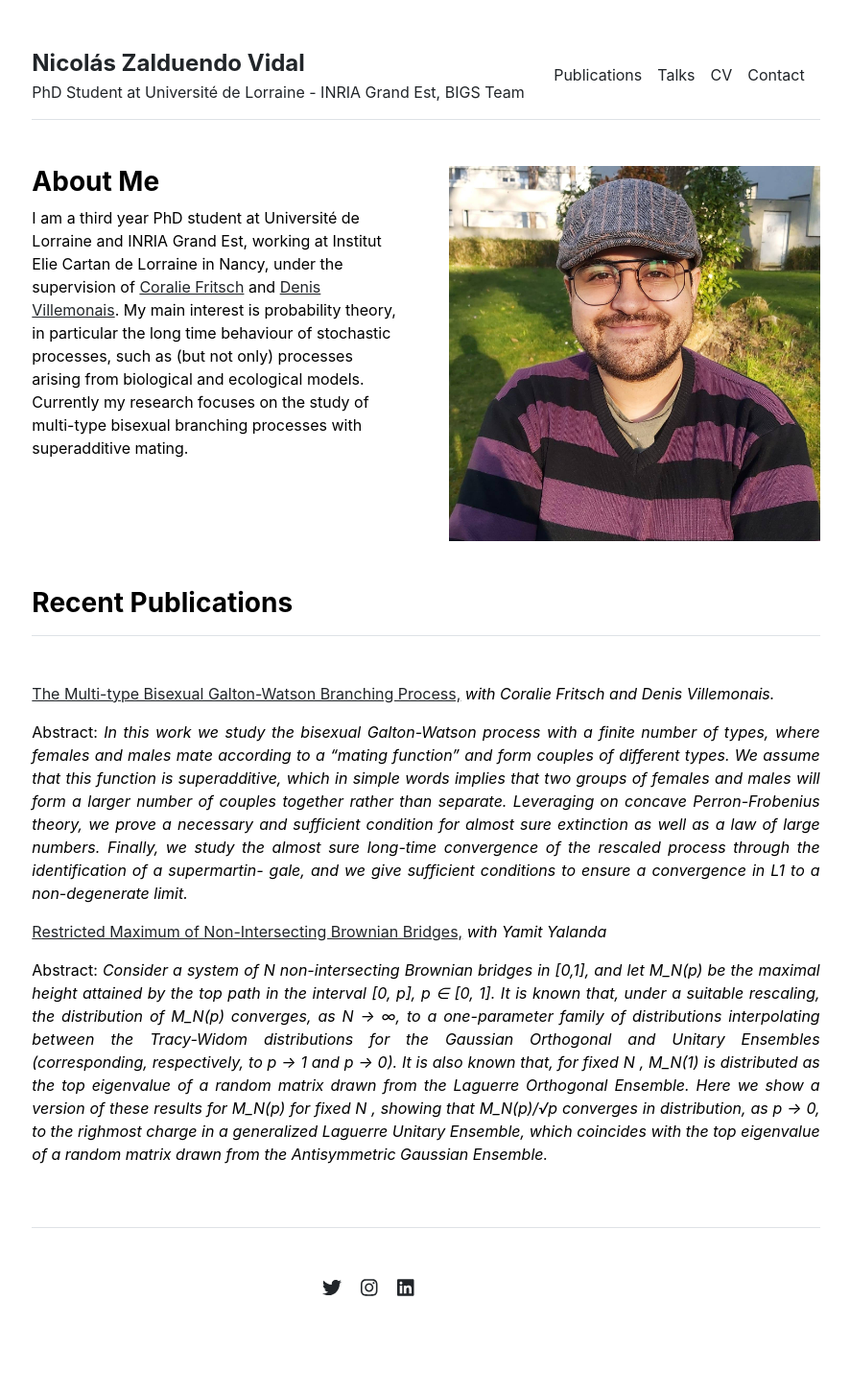
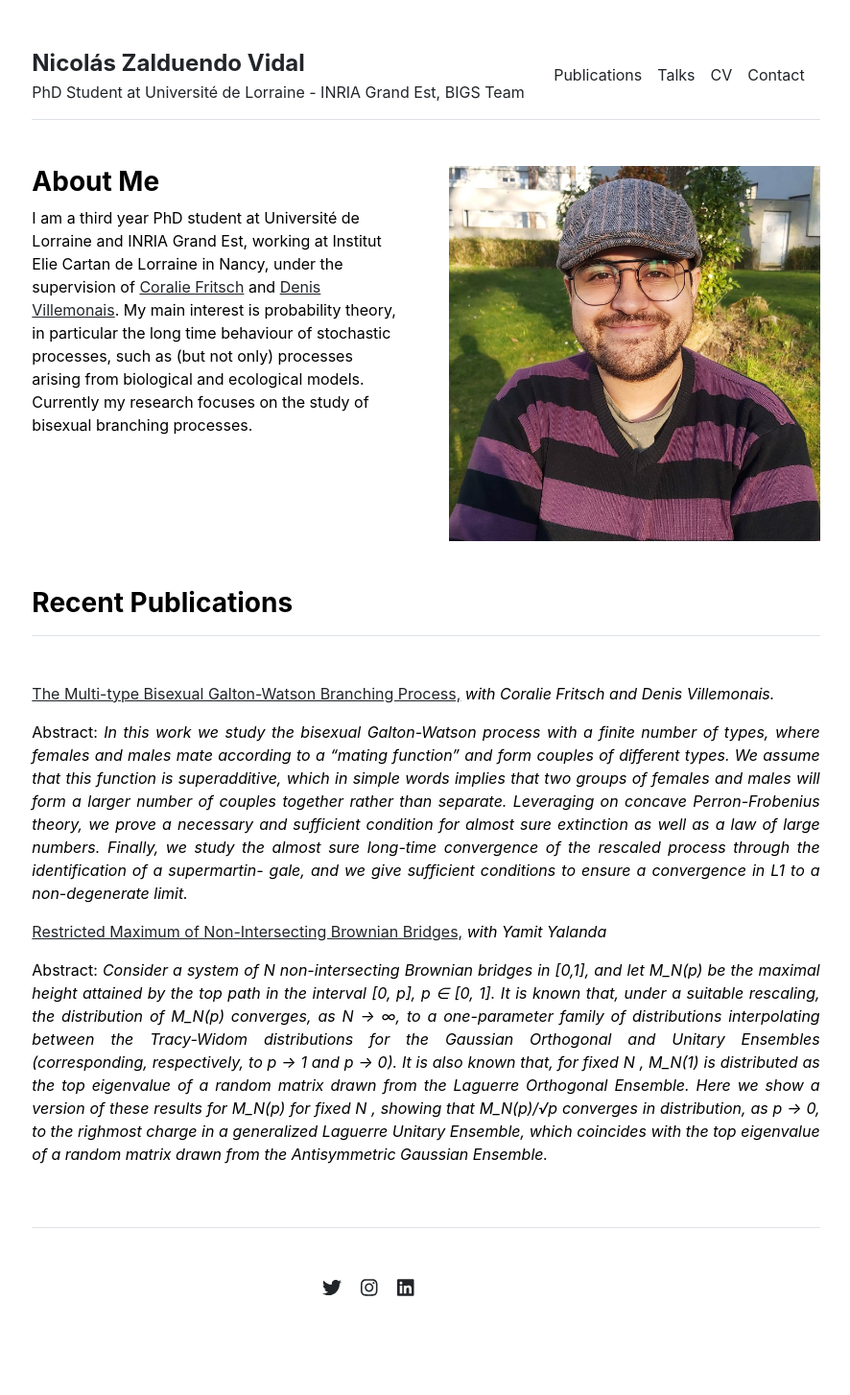
Before and after one commit to nzalduendo/nzalduendo.github.io, a Jekyll site: the page built from index.md, in a window 1280 px wide. Shown: the whole page at 96% size, without its empty margins (196-1082 px from the left). Built offline with Jekyll 4.4.1, drawn with Linux system fonts in a browser that asks for light colours.

Commit message:
Update index.md

```diff
--- a/index.md
+++ b/index.md
@@ -3,4 +3,4 @@ layout: home
 title: "Home"
 ---
 
-I am a third year PhD student at Université de Lorraine and INRIA Grand Est, working at Institut Elie Cartan de Lorraine in Nancy, under the supervision of <a href='http://coralie-fritsch.perso.math.cnrs.fr'>Coralie Fritsch</a> and <a href='http://www.normalesup.org/~villemonais/'>Denis Villemonais</a>. My main interest is probability theory, in particular the long time behaviour of stochastic processes, such as (but not only) processes arising from biological and ecological models. Currently my research focuses on the study of multi-type bisexual branching processes with superadditive mating.
+I am a third year PhD student at Université de Lorraine and INRIA Grand Est, working at Institut Elie Cartan de Lorraine in Nancy, under the supervision of <a href='http://coralie-fritsch.perso.math.cnrs.fr'>Coralie Fritsch</a> and <a href='http://www.normalesup.org/~villemonais/'>Denis Villemonais</a>. My main interest is probability theory, in particular the long time behaviour of stochastic processes, such as (but not only) processes arising from biological and ecological models. Currently my research focuses on the study of bisexual branching processes.
```
